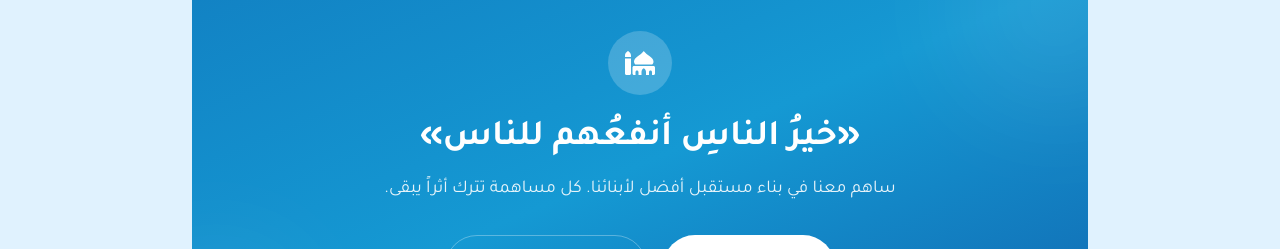
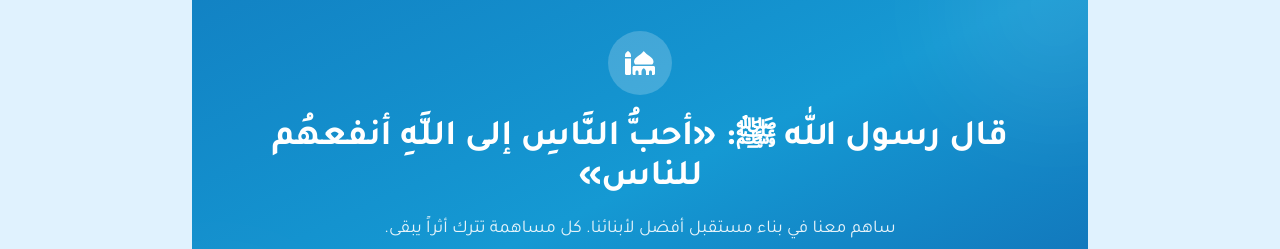
Before and after one commit to subhi-muhshieh/Qudwa, a Next.js app: page /donate in a window 1280 px wide. Shown: the part 3568-3817 px from the top of the page. Built offline with nearby package versions, Linux system fonts and the light colour scheme; no server answers; a web font is replaced by a local one.

Commit message:
changed Hadith and added قال رسول الله

```diff
--- a/app/donate/page.js
+++ b/app/donate/page.js
@@ -417,7 +417,7 @@ export default function DonatePage() {
               </motion.div>
 
               <h2 className="text-2xl md:text-4xl font-bold mb-4">
-                «خيرُ الناسِ أنفعُهم للناس»
+               قال رسول الله ﷺ: «أحبُّ النَّاسِ إلى اللَّهِ أنفعهُم للناس»
               </h2>
               <p className="opacity-90 mb-8 text-sm md:text-lg max-w-lg mx-auto leading-relaxed">
                 ساهم معنا في بناء مستقبل أفضل لأبنائنا. كل مساهمة تترك أثراً يبقى.
```
